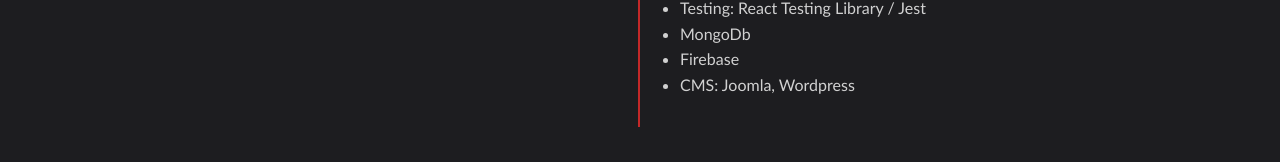
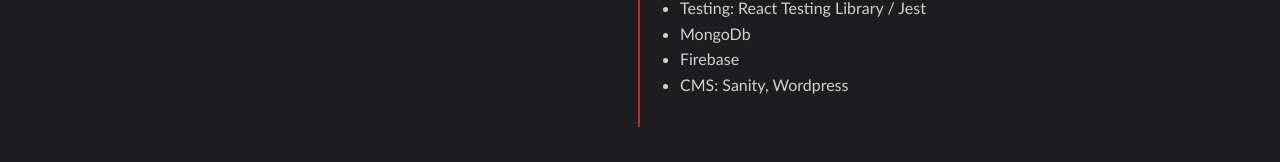
Before and after one commit to VladoSimic23/Portfolio, a React (Create React App) app: page / in a window 1280 px wide. Shown: the part 603-765 px from the top of the page. Built offline with nearby package versions, Linux system fonts and the light colour scheme.

Commit message:
Update Skills.tsx

```diff
--- a/src/components/Skills/Skills.tsx
+++ b/src/components/Skills/Skills.tsx
@@ -26,7 +26,7 @@
             <li>Testing: React Testing Library / Jest</li>
             <li>MongoDb</li>
             <li>Firebase</li>
-            <li>CMS: Joomla, Wordpress</li>
+            <li>CMS: Sanity, Wordpress</li>
           </ul>
         </div>
       </div>
```
